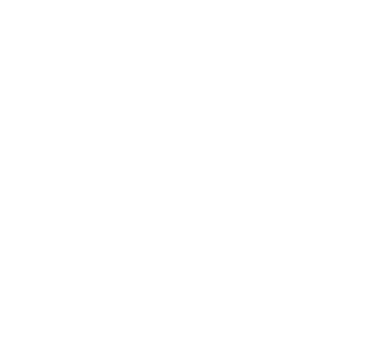
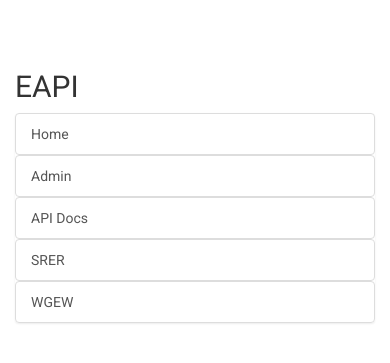
Before and after one commit to acatejr/eapi, a Django app: page / in a window 390 px wide. Before the commit the part shown is empty. Shown: the top 363 px of the page. Run offline with Django 3.2, Linux system fonts and the light colour scheme; some libraries are stand-ins or nearby versions.

Commit message:
UI work.

```diff
--- a/apphome/urls.py
+++ b/apphome/urls.py
@@ -4,5 +4,5 @@ from .views import HomeView
 app_name = 'apphome'
 
 urlpatterns = [
-    path(r'', HomeView.as_view()),
+    path(r'', HomeView.as_view(), name='home'),
 ]
--- a/appsrer/admin.py
+++ b/appsrer/admin.py
@@ -20,4 +20,4 @@ class RaingageAdmin(admin.ModelAdmin):
 @admin.register(PrecipEvent)
 class PrecipEventAdmin(admin.ModelAdmin):
     list_display = ['id', 'raingage', 'year', 'month', 'precip']
-    list_per_page = 20
+    list_per_page = 15
--- a/appsrer/urls.py
+++ b/appsrer/urls.py
@@ -6,7 +6,7 @@ from .schema import schema
 
 app_name = 'appsrer'
 urlpatterns = [
-    path(r'graphql', GraphQLView.as_view(graphiql=True, schema=schema)),
+    path(r'graphql', GraphQLView.as_view(graphiql=True, schema=schema), name='srer_graphql'),
     path(r'api/srer/v1.0/raingages', RaingageAPIView.as_view()),
     path(r'api/srer/v1.0/precipevents', PrecipEventAPIView.as_view()),
     path(r'api/srer/v1.0/precipevents/gagename/<str:gagename>/year/<int:year>', PrecipEventList.as_view()),
--- a/appwgew/admin.py
+++ b/appwgew/admin.py
@@ -17,4 +17,4 @@ class RaingageAdmin(admin.ModelAdmin):
 @admin.register(PrecipEvent)
 class PrecipEventAdmin(admin.ModelAdmin):
     list_display = ['id', 'raingage', 'event_date', 'event_time', 'depth']
-    list_per_page = 20
+    list_per_page = 15
--- a/appwgew/urls.py
+++ b/appwgew/urls.py
@@ -7,8 +7,8 @@ from .schema import schema
 
 app_name = 'appwgew'
 urlpatterns = [
-    path(r'', HomeView.as_view()),
+    path(r'', HomeView.as_view(), name='home'),
     path(r'api/wgew/v1.0/raingages', RaingageAPIView.as_view()),
     path(r'api/wgew/v1.0/precipevents', PrecipEventAPIView.as_view()),
-    path(r'graphql', GraphQLView.as_view(graphiql=True, schema=schema)),
+    path(r'graphql', GraphQLView.as_view(graphiql=True, schema=schema), name='wgew_graphql'),
 ]
--- a/project/urls.py
+++ b/project/urls.py
@@ -8,6 +8,6 @@ urlpatterns = [
     path('', include('apphome.urls', namespace='home')),
     path('srer/', include('appsrer.urls', namespace='srer')),
     path('wgew/', include('appwgew.urls', namespace='wgew')),
-    path('apidocs/', schema_view),
+    path('apidocs/', schema_view, name='apidocs'),
     path('admin/', admin.site.urls),
 ]
--- a/templates/index.html
+++ b/templates/index.html
@@ -1,10 +1,18 @@
-<!doctype html>
+{% extends 'layouts/default.html' %}
 
-<html>
-    <head>
-        <title>EAPI</title>
-    </head>
-
-    <body>
-    </body>
-</html>
+{% block body %}
+    <div class="row">
+        <div class="col-md-12">
+            <h2>EAPI</h2>
+            <div class="list-group">
+                <ul class="nav nav-sidebar">
+                    <li><a href="{% url 'home:home' %}" class="list-group-item">Home</a></li>
+                    <li><a href="{% url 'admin:index' %}" class="list-group-item">Admin</a></li>
+                    <li><a href="{% url 'apidocs' %}" class="list-group-item">API Docs</a></li>
+                    <li><a href="{% url 'srer:srer_graphql' %}" class="list-group-item">SRER</a></li>
+                    <li><a href="{% url 'wgew:wgew_graphql' %}" class="list-group-item">WGEW</a></li>
+                </ul>
+            </div>
+        </div>
+    </div>
+{% endblock %}
--- /dev/null
+++ b/templates/layouts/default.html
@@ -0,0 +1,35 @@
+{% load staticfiles %}
+
+<!doctype html>
+
+<html>
+    <head>
+        <title>EAPI</title>
+
+        <script src="https://code.jquery.com/jquery-3.3.1.min.js" integrity="sha256-FgpCb/KJQlLNfOu91ta32o/NMZxltwRo8QtmkMRdAu8=" crossorigin="anonymous"></script>
+
+        <!-- Latest compiled and minified CSS -->
+        <link rel="stylesheet" href="https://maxcdn.bootstrapcdn.com/bootstrap/3.3.7/css/bootstrap.min.css" integrity="sha384-BVYiiSIFeK1dGmJRAkycuHAHRg32OmUcww7on3RYdg4Va+PmSTsz/K68vbdEjh4u" crossorigin="anonymous">
+
+        <!-- Optional theme -->
+        <link rel="stylesheet" href="https://maxcdn.bootstrapcdn.com/bootstrap/3.3.7/css/bootstrap-theme.min.css" integrity="sha384-rHyoN1iRsVXV4nD0JutlnGaslCJuC7uwjduW9SVrLvRYooPp2bWYgmgJQIXwl/Sp" crossorigin="anonymous">
+
+        <!-- Latest compiled and minified JavaScript -->
+        <script src="https://maxcdn.bootstrapcdn.com/bootstrap/3.3.7/js/bootstrap.min.js" integrity="sha384-Tc5IQib027qvyjSMfHjOMaLkfuWVxZxUPnCJA7l2mCWNIpG9mGCD8wGNIcPD7Txa" crossorigin="anonymous"></script>
+
+        <link href="https://fonts.googleapis.com/css?family=Roboto" rel="stylesheet">
+
+        <style type='text/css'>
+            body {
+                font-family: 'Roboto', sans-serif;
+                padding-top: 50px;
+            }
+        </style>
+    </head>
+
+    <body>
+        <div class='container'>
+            {% block body %}{% endblock %}
+        </div>
+    </body>
+</html>
```
